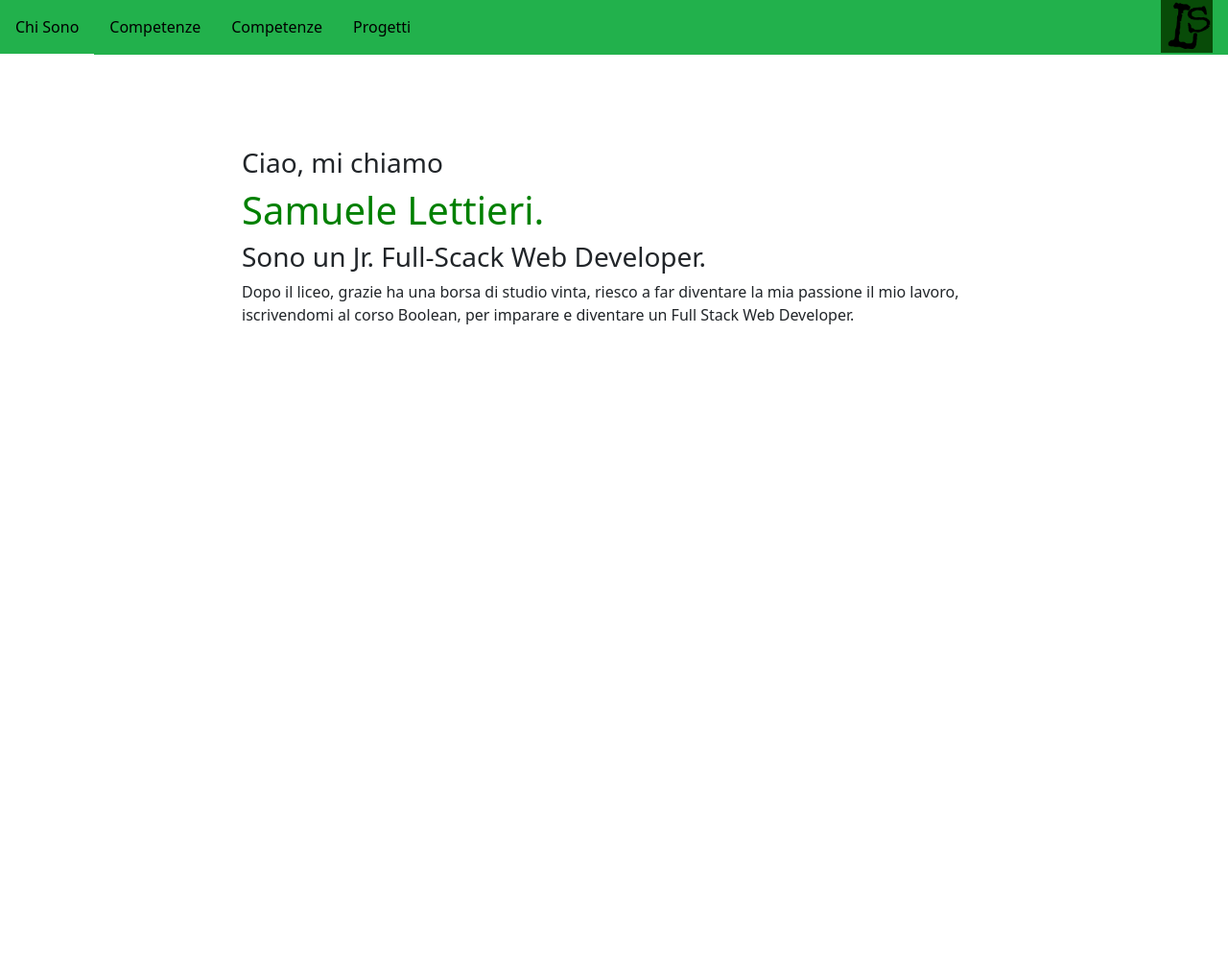
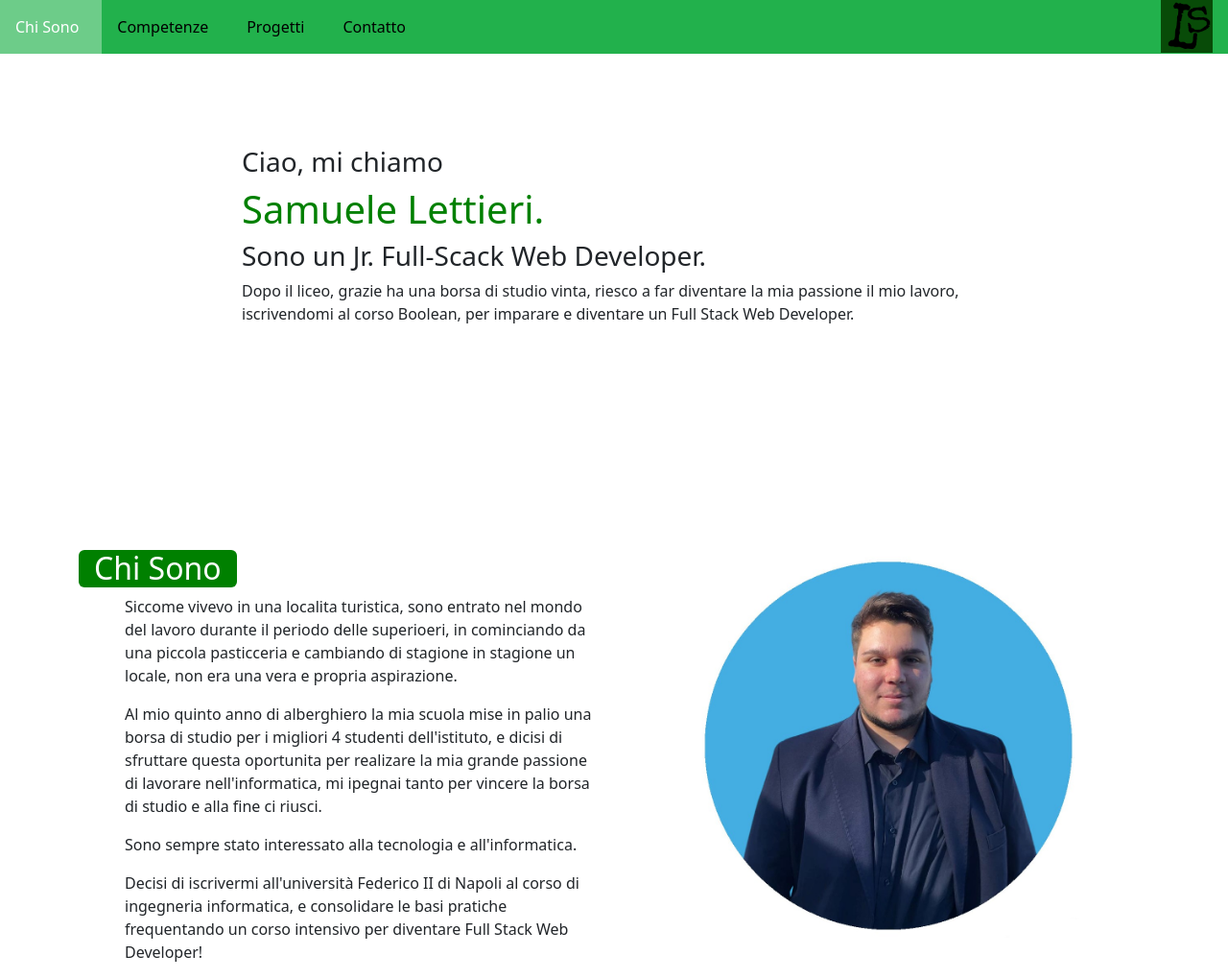
Before and after one commit to SamueleLettieri/Portfolio-vue, a Vue app: page / in a window 1280 px wide. Shown: the whole page at 96% size. Before the commit the page ends 800 px from the top, so only its background shows below. Built offline with nearby package versions, Linux system fonts and the light colour scheme.

Commit message:
Section About me completata

```diff
--- a/src/components/Header/NavbarHeader.vue
+++ b/src/components/Header/NavbarHeader.vue
@@ -1,8 +1,8 @@
 <template>
   <nav class="d-flex col-12">
     <ul class="col-6 ">
-        <li class="d-inline-block p-3" v-for="(anchor, index) in anchors" :key="index">
-            <a :href="anchor.link">{{anchor.voice}}</a>
+        <li class="d-inline-block" v-for="(anchor, index) in anchors" :key="index">
+            <a class="d-inline-block p-3 pe-4" :href="anchor.link">{{anchor.voice}}</a>
         </li>
     </ul>
     <div class="text-end col-6 pe-3"><img class="" src="../../assets/logo.png" alt=""></div>
@@ -16,11 +16,7 @@ export default {
             anchors:[
                 {
                     voice: 'Chi Sono',
-                    link: '#',
-                },
-                {
-                    voice: 'Competenze',
-                    link: '#',
+                    link: '#About-Me',
                 },
                 {
                     voice: 'Competenze',
@@ -28,6 +24,10 @@ export default {
                 },
                 {
                     voice: 'Progetti',
+                    link: '#',
+                },
+                {
+                    voice: 'Contatto',
                     link: '#',
                 },
             ]
@@ -57,7 +57,7 @@ nav{
     }
 
     li:hover{
-        border-bottom: 1px solid white;
+        background-color: rgba(255,255,255,0.34);
     }
 
     img{
--- /dev/null
+++ b/src/components/Main/AboutMeMain.vue
@@ -0,0 +1,40 @@
+<template>
+  <section id="About-Me" class="container pt-5 ms_margin">
+    <div class="">
+        <div class="row">
+        <div class="col-6">
+            <h2 class="d-inline-block px-3 rounded-2">Chi Sono</h2>
+            <div class="ps-5">
+                <p>Siccome vivevo in una localita turistica, sono entrato nel mondo del lavoro durante il periodo delle superioeri, in cominciando da una piccola pasticceria e cambiando di stagione in stagione un locale, non era una vera e propria aspirazione.</p>
+                <p>Al mio quinto anno di alberghiero la mia scuola mise in palio una borsa di studio per i migliori 4 studenti dell'istituto, e dicisi di sfruttare questa oportunita per realizare la mia grande passione di lavorare nell'informatica, mi ipegnai tanto per vincere la borsa di studio e alla fine ci riusci.</p>
+                <p>Sono sempre stato interessato alla tecnologia e all'informatica.</p>
+                <p>Decisi di iscrivermi all'università Federico II di Napoli al corso di ingegneria informatica, e consolidare le basi pratiche frequentando un corso intensivo per diventare Full Stack Web Developer!</p>
+            </div>
+        </div>
+        <div class="col-6 text-center"><img src="../../assets/samImg.jpg" alt=""></div>
+        </div>
+    </div>
+  </section>
+</template>
+
+<script>
+export default {
+
+}
+</script>
+
+<style lang="scss" scoped>
+
+.ms_margin{
+    margin-top: 170px;
+
+    h2{
+        background-color: green;
+        color: white;
+    }
+
+    img{
+        width: 400px;
+    }
+}
+</style>
--- a/src/components/Main/MainPortfolio.vue
+++ b/src/components/Main/MainPortfolio.vue
@@ -1,14 +1,18 @@
 <template>
   <main class="mt-5">
     <welcome-main />
+    <about-me-main />
+    <skills-main />
   </main>
 </template>
 
 <script>
+import AboutMeMain from './AboutMeMain.vue';
+import SkillsMain from './SkillsMain.vue';
 import WelcomeMain from './WelcomeMain.vue';
 
 export default {
-  components: {WelcomeMain},
+  components: {WelcomeMain, AboutMeMain, SkillsMain},
 
 }
 </script>
```
Also changed, not shown: src/assets/samImg.jpg (added).
